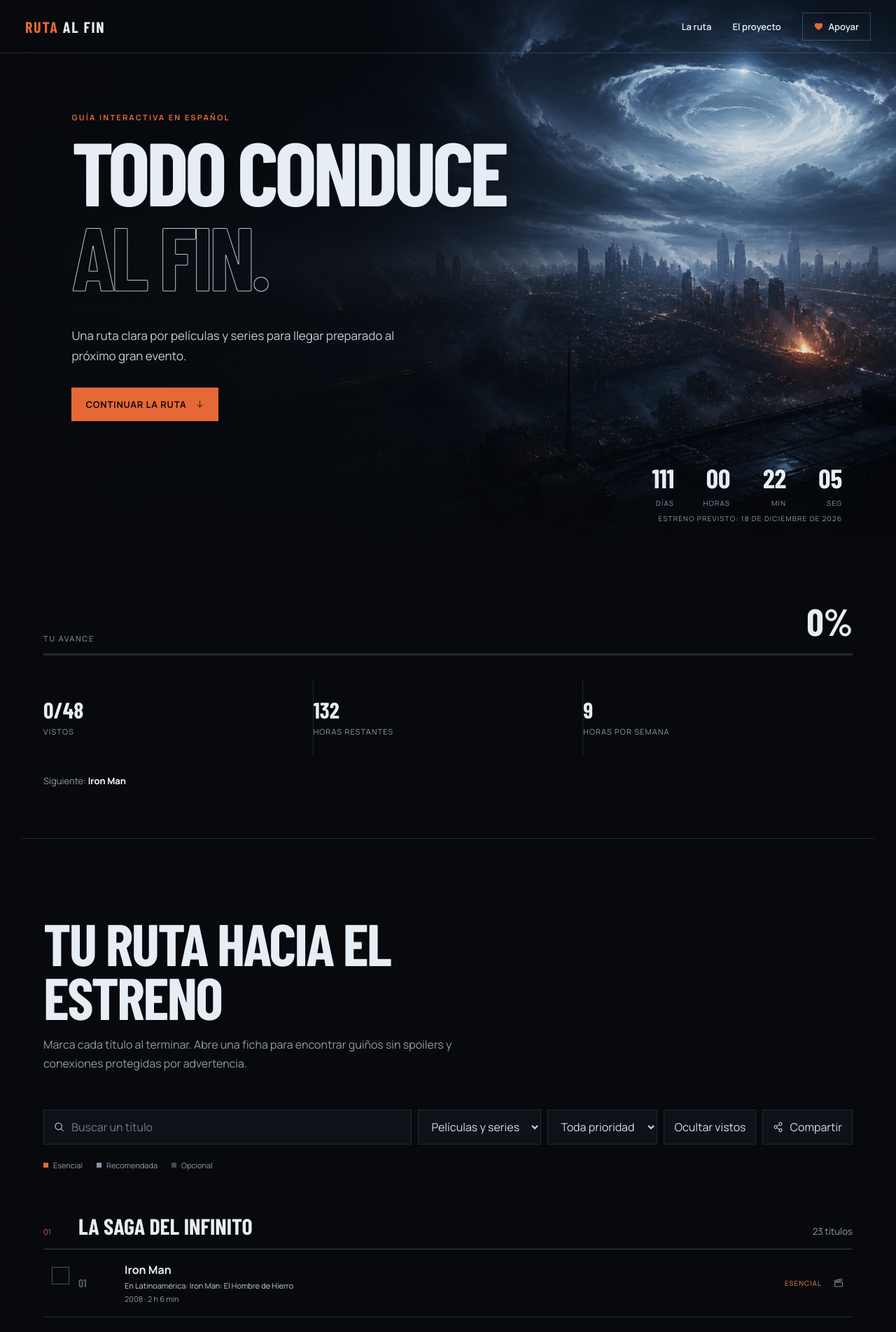
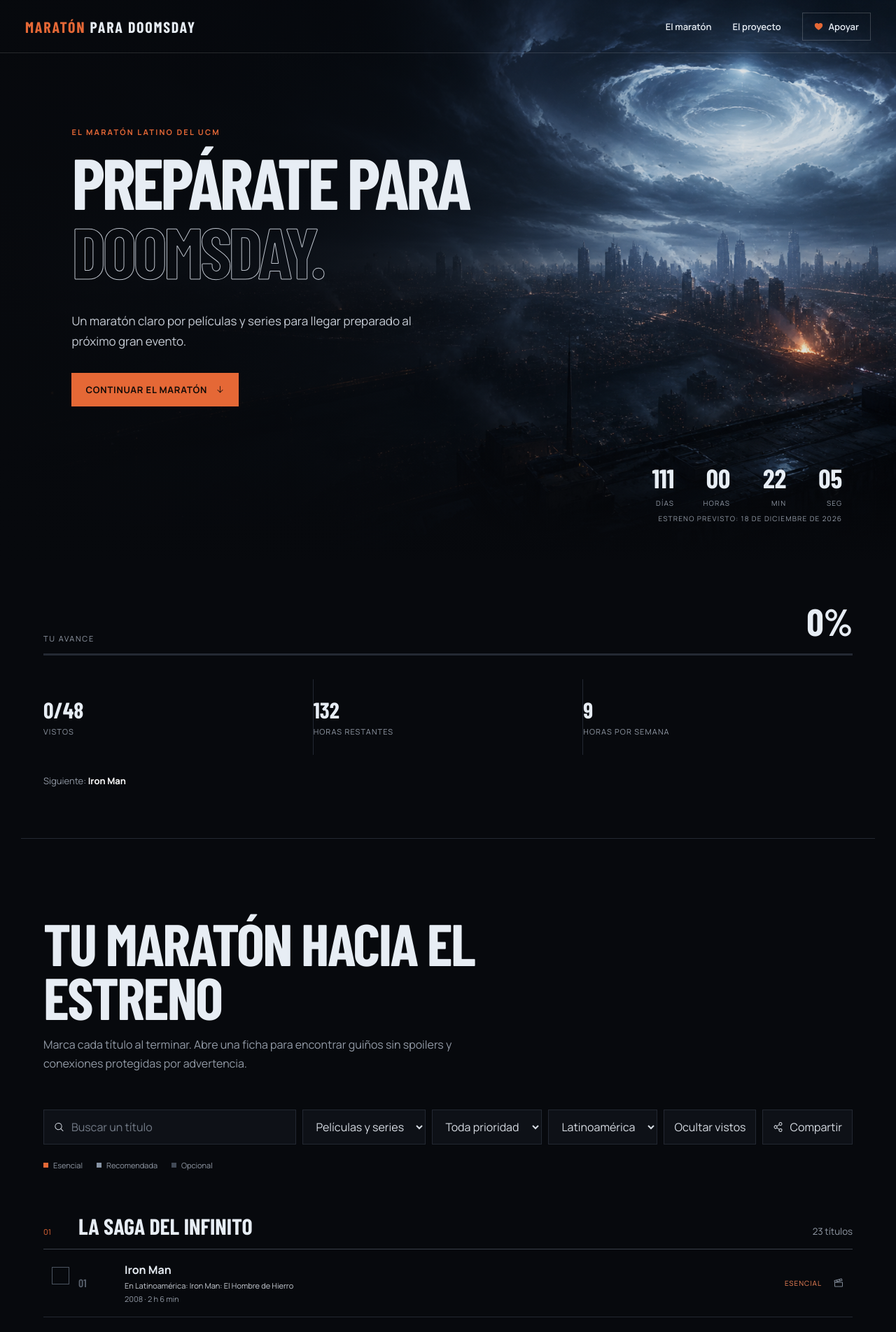
Before and after one commit to LFernandoPortugal/road_to_doomsday, a React (Vite) app: page / in a window 1280 px wide. Shown: the top 1904 px of the page at 70% size. Built offline with nearby package versions, Linux system fonts and the light colour scheme; a web font is replaced by a local one.

Commit message:
feat: rebrand as Maratón para Doomsday and add regional availability

```diff
--- a/index.html
+++ b/index.html
@@ -4,10 +4,10 @@
     <meta charset="UTF-8" />
     <meta name="viewport" content="width=device-width, initial-scale=1.0" />
     <meta name="theme-color" content="#07090d" />
-    <meta name="description" content="Una guía interactiva en español para llegar preparado al gran final del multiverso." />
+    <meta name="description" content="El maratón interactivo en español para llegar preparado a Avengers: Doomsday." />
     <link rel="manifest" href="/manifest.webmanifest" />
     <link rel="icon" href="/icon.svg" type="image/svg+xml" />
-    <title>Ruta al Fin | Guía de visionado</title>
+    <title>Maratón para Doomsday | Guía del UCM</title>
   </head>
   <body>
     <div id="root"></div>
--- a/package.json
+++ b/package.json
@@ -1,5 +1,5 @@
 {
-  "name": "ruta-al-fin",
+  "name": "maraton-para-doomsday",
   "private": true,
   "version": "0.1.0",
   "type": "module",
--- a/public/offline.html
+++ b/public/offline.html
@@ -1,7 +1,7 @@
 <!doctype html>
 <html lang="es">
-  <head><meta charset="utf-8"><meta name="viewport" content="width=device-width"><meta name="theme-color" content="#07090d"><title>Ruta al Fin | Sin conexión</title></head>
+  <head><meta charset="utf-8"><meta name="viewport" content="width=device-width"><meta name="theme-color" content="#07090d"><title>Maratón para Doomsday | Sin conexión</title></head>
   <body style="margin:0;min-height:100vh;display:grid;place-items:center;background:#07090d;color:#e7edf4;font-family:system-ui,sans-serif;text-align:center;padding:24px">
-    <main><h1>Estás fuera de línea</h1><p style="color:#929aa6">Conéctate de nuevo para continuar tu ruta. Tu progreso sigue guardado en este dispositivo.</p><button onclick="location.reload()" style="border:0;background:#e56836;color:#120b08;padding:14px 18px;font-weight:700">Intentar de nuevo</button></main>
+    <main><h1>Estás fuera de línea</h1><p style="color:#929aa6">Conéctate de nuevo para continuar tu maratón. Tu progreso sigue guardado en este dispositivo.</p><button onclick="location.reload()" style="border:0;background:#e56836;color:#120b08;padding:14px 18px;font-weight:700">Intentar de nuevo</button></main>
   </body>
 </html>
--- a/public/sw.js
+++ b/public/sw.js
@@ -1,4 +1,4 @@
-const CACHE = 'ruta-al-fin-v2'
+const CACHE = 'maraton-doomsday-v3'
 
 self.addEventListener('install', event => {
   self.skipWaiting()
--- a/src/App.tsx
+++ b/src/App.tsx
@@ -1,10 +1,13 @@
 import { useEffect, useMemo, useState } from 'react'
 import { ArrowDown, Check, Clock, FilmSlate, Funnel, Heart, MagnifyingGlass, ShareNetwork, Television, X } from '@phosphor-icons/react'
 import { AnimatePresence, motion, useReducedMotion } from 'motion/react'
-import { sagas, watchlist, type Priority, type WatchItem } from './data'
+import { sagas, watchlist, type Priority, type RegionCode, type WatchItem } from './data'
 
 const RELEASE = new Date('2026-12-18T00:00:00-05:00')
 const STORAGE_KEY = 'ruta-al-fin-progress-v1'
+const REGION_KEY = 'maraton-doomsday-region-v1'
+const SUPPORT_URL = 'https://ko-fi.com/falconblade'
+const regionNames: Record<RegionCode, string> = { latam:'Latinoamérica', pe:'Perú', co:'Colombia', ec:'Ecuador', mx:'México', other:'Otro país' }
 
 function useStoredProgress() {
   const [watched, setWatched] = useState<Record<string, boolean>>(() => {
@@ -29,9 +32,10 @@ function Countdown() {
   </div>
 }
 
-function WatchRow({ item, checked, onToggle }: { item: WatchItem; checked: boolean; onToggle: () => void }) {
+function WatchRow({ item, checked, onToggle, region }: { item: WatchItem; checked: boolean; onToggle: () => void; region: RegionCode }) {
   const [open, setOpen] = useState(false)
   const [showSpoilers, setShowSpoilers] = useState(false)
+  const regionalLinks = item.watchLinks?.[region] || item.watchLinks?.latam || []
   return <article className={`watch-row ${checked ? 'is-watched' : ''}`}>
     <button className="check" onClick={onToggle} aria-label={checked ? `Marcar ${item.title} como pendiente` : `Marcar ${item.title} como vista`} aria-pressed={checked}>{checked && <Check weight="bold" />}</button>
     <button className="row-main" onClick={() => setOpen(!open)} aria-expanded={open}>
@@ -47,7 +51,7 @@ function WatchRow({ item, checked, onToggle }: { item: WatchItem; checked: boole
         <button onClick={() => setShowSpoilers(!showSpoilers)} aria-expanded={showSpoilers}>{showSpoilers ? 'Ocultar conexión' : 'Revelar cómo conecta'} <span>Contiene spoilers</span></button>
         <AnimatePresence initial={false}>{showSpoilers && <motion.div initial={{height:0,opacity:0}} animate={{height:'auto',opacity:1}} exit={{height:0,opacity:0}}><b>Cómo conecta</b><p>{item.tieIn}</p></motion.div>}</AnimatePresence>
       </div>}
-      {item.watchUrl ? <a href={item.watchUrl} target="_blank" rel="noreferrer">Ver en plataforma oficial</a> : <span className="unavailable">Enlace de reproducción pendiente</span>}
+      <div className="availability"><b>Dónde ver en {regionNames[region]}</b>{regionalLinks.length ? <div>{regionalLinks.map(link => <a key={link.url} href={link.url} target="_blank" rel="noreferrer">{link.label} <span>{link.access}</span></a>)}</div> : item.watchUrl ? <a href={item.watchUrl} target="_blank" rel="noreferrer">Ver en plataforma oficial</a> : <span className="unavailable">Aún no hay una opción autorizada verificada para esta región</span>}</div>
     </motion.div>}</AnimatePresence>
   </article>
 }
@@ -58,8 +62,10 @@ export default function App() {
   const [kind, setKind] = useState<'todo'|'pelicula'|'serie'>('todo')
   const [priority, setPriority] = useState<'todo'|Priority>('todo')
   const [hideWatched, setHideWatched] = useState(false)
+  const [region, setRegion] = useState<RegionCode>(() => (localStorage.getItem(REGION_KEY) as RegionCode) || 'latam')
   const [menu, setMenu] = useState(false)
   const reduceMotion = useReducedMotion()
+  useEffect(() => localStorage.setItem(REGION_KEY, region), [region])
   const required = watchlist.filter(i => i.priority !== 'opcional' && i.id !== 'avengers-doomsday')
   const done = required.filter(i => watched[i.id]).length
   const percent = Math.round(done / required.length * 100)
@@ -74,27 +80,27 @@ export default function App() {
   }), [kind, priority, hideWatched, watched, query])
 
   const share = async () => {
-    const data = { title: 'Ruta al Fin', text: `Llevo ${percent}% de mi ruta completada.`, url: location.href }
+    const data = { title: 'Maratón para Doomsday', text: `Llevo ${percent}% de mi maratón completada.`, url: location.href }
     if (navigator.share) await navigator.share(data)
     else await navigator.clipboard.writeText(location.href)
   }
 
   return <main>
     <nav>
-      <a className="brand" href="#inicio"><span>RUTA</span> AL FIN</a>
-      <div className="nav-links"><a href="#ruta">La ruta</a><a href="#proyecto">El proyecto</a><a className="support-link" href="https://ko-fi.com/" target="_blank" rel="noreferrer"><Heart weight="fill" /> Apoyar</a></div>
+      <a className="brand" href="#inicio"><span>MARATÓN</span> PARA DOOMSDAY</a>
+      <div className="nav-links"><a href="#ruta">El maratón</a><a href="#proyecto">El proyecto</a><a className="support-link" href={SUPPORT_URL} target="_blank" rel="noreferrer"><Heart weight="fill" /> Apoyar</a></div>
       <button className="menu-button" onClick={() => setMenu(!menu)} aria-label="Abrir menú">{menu ? <X/> : <Funnel/>}</button>
     </nav>
-    {menu && <div className="mobile-menu"><a href="#ruta">La ruta</a><a href="#proyecto">El proyecto</a><a href="https://ko-fi.com/">Apoyar</a></div>}
+    {menu && <div className="mobile-menu"><a href="#ruta">El maratón</a><a href="#proyecto">El proyecto</a><a href={SUPPORT_URL} target="_blank" rel="noreferrer">Apoyar</a></div>}
 
     <section className="hero" id="inicio">
       <img src="/hero-doomsday.png" alt="Ciudad bajo un fenómeno cósmico, arte original" fetchPriority="high" />
       <div className="hero-scrim" />
       <motion.div className="hero-copy" initial={reduceMotion ? false : {opacity:0,y:24}} animate={{opacity:1,y:0}} transition={{duration:.8}}>
-        <p className="eyebrow">Guía interactiva en español</p>
-        <h1>Todo conduce<br/><em>al fin.</em></h1>
-        <p className="hero-lead">Una ruta clara por películas y series para llegar preparado al próximo gran evento.</p>
-        <a className="primary" href="#ruta">Continuar la ruta <ArrowDown /></a>
+        <p className="eyebrow">El maratón latino del UCM</p>
+        <h1>Prepárate para<br/><em>Doomsday.</em></h1>
+        <p className="hero-lead">Un maratón claro por películas y series para llegar preparado al próximo gran evento.</p>
+        <a className="primary" href="#ruta">Continuar el maratón <ArrowDown /></a>
       </motion.div>
       <div className="hero-count"><Countdown/><span>Estreno previsto: 18 de diciembre de 2026</span></div>
     </section>
@@ -107,11 +113,12 @@ export default function App() {
     </section>
 
     <section className="route" id="ruta">
-      <header><h2>Tu ruta hacia el estreno</h2><p>Marca cada título al terminar. Abre una ficha para encontrar guiños sin spoilers y conexiones protegidas por advertencia.</p></header>
+      <header><h2>Tu maratón hacia el estreno</h2><p>Marca cada título al terminar. Abre una ficha para encontrar guiños sin spoilers y conexiones protegidas por advertencia.</p></header>
       <div className="controls">
         <label className="search"><MagnifyingGlass/><input value={query} onChange={e => setQuery(e.target.value)} placeholder="Buscar un título" aria-label="Buscar un título"/></label>
         <select value={kind} onChange={e => setKind(e.target.value as typeof kind)} aria-label="Filtrar por formato"><option value="todo">Películas y series</option><option value="pelicula">Solo películas</option><option value="serie">Solo series</option></select>
         <select value={priority} onChange={e => setPriority(e.target.value as typeof priority)} aria-label="Filtrar por prioridad"><option value="todo">Toda prioridad</option><option value="esencial">Esencial</option><option value="recomendada">Recomendada</option><option value="opcional">Opcional</option></select>
+        <select value={region} onChange={e => setRegion(e.target.value as RegionCode)} aria-label="Seleccionar país"><option value="latam">Latinoamérica</option><option value="pe">Perú</option><option value="co">Colombia</option><option value="ec">Ecuador</option><option value="mx">México</option><option value="other">Otro país</option></select>
         <button className={hideWatched ? 'active' : ''} onClick={() => setHideWatched(!hideWatched)}>Ocultar vistos</button>
         <button onClick={share}><ShareNetwork/> Compartir</button>
       </div>
@@ -119,15 +126,15 @@ export default function App() {
       {sagas.map(saga => {
         const entries = visible.filter(i => i.saga === saga)
         if (!entries.length) return null
-        return <section className="saga" key={saga}><div className="saga-heading"><span>{String(sagas.indexOf(saga)+1).padStart(2,'0')}</span><h3>{saga}</h3><small>{entries.length} títulos</small></div><div>{entries.map(item => <div id={item.id} key={item.id}><WatchRow item={item} checked={!!watched[item.id]} onToggle={() => setWatched(prev => ({...prev,[item.id]:!prev[item.id]}))}/></div>)}</div></section>
+        return <section className="saga" key={saga}><div className="saga-heading"><span>{String(sagas.indexOf(saga)+1).padStart(2,'0')}</span><h3>{saga}</h3><small>{entries.length} títulos</small></div><div>{entries.map(item => <div id={item.id} key={item.id}><WatchRow item={item} region={region} checked={!!watched[item.id]} onToggle={() => setWatched(prev => ({...prev,[item.id]:!prev[item.id]}))}/></div>)}</div></section>
       })}
       {!visible.length && <div className="empty"><FilmSlate/><h3>No encontramos ese título</h3><p>Prueba con otro filtro o borra la búsqueda.</p></div>}
     </section>
 
     <section className="project" id="proyecto">
-      <div><h2>Una guía hecha por fans</h2><p>Ruta al Fin es gratuita, independiente y no está afiliada a Marvel, Disney, Sony ni sus subsidiarias. No alojamos copias de películas o series.</p></div>
-      <div className="project-action"><Heart weight="duotone"/><p>Tu apoyo ayuda a mantener el catálogo, la disponibilidad y la experiencia al día.</p><a href="https://ko-fi.com/" target="_blank" rel="noreferrer">Apoyar el proyecto</a></div>
+      <div><h2>Una guía hecha por fans</h2><p>Maratón para Doomsday es gratuito, independiente y pensado para la comunidad latina. No está afiliado a Marvel, Disney, Sony ni sus subsidiarias, y no aloja copias de películas o series.</p><p className="availability-note">Los enlaces de disponibilidad se revisan manualmente por país y solo dirigen a fuentes autorizadas, opciones gratuitas legítimas o promociones oficiales.</p></div>
+      <div className="project-action"><Heart weight="duotone"/><p>Tu apoyo ayuda a mantener el catálogo, verificar la disponibilidad regional y mejorar la experiencia.</p><a href={SUPPORT_URL} target="_blank" rel="noreferrer">Apoyar en Ko-fi</a></div>
     </section>
-    <footer><a className="brand" href="#inicio"><span>RUTA</span> AL FIN</a><p>Guía de visionado no oficial basada en información pública. Todos los títulos pertenecen a sus respectivos propietarios.</p><span>© {new Date().getFullYear()}</span></footer>
+    <footer><a className="brand" href="#inicio"><span>MARATÓN</span> PARA DOOMSDAY</a><p>Guía de visionado no oficial basada en información pública. Todos los títulos pertenecen a sus respectivos propietarios.</p><span>© {new Date().getFullYear()}</span></footer>
   </main>
 }
```
Also changed, not shown: src/data.ts (+8 -0 lines), public/manifest.webmanifest, src/styles.css, 2 other files (tests, documents, lock files or other folders).
